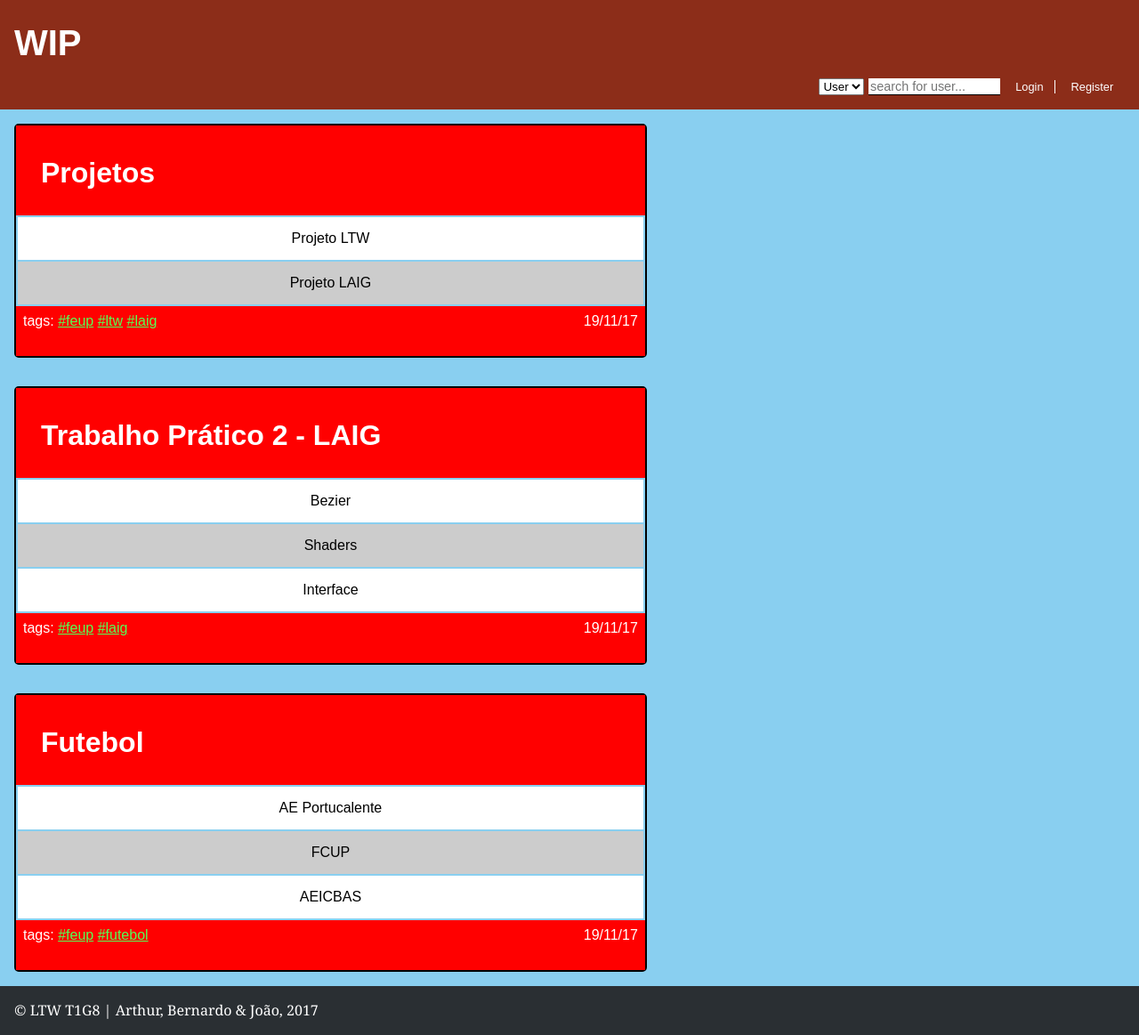
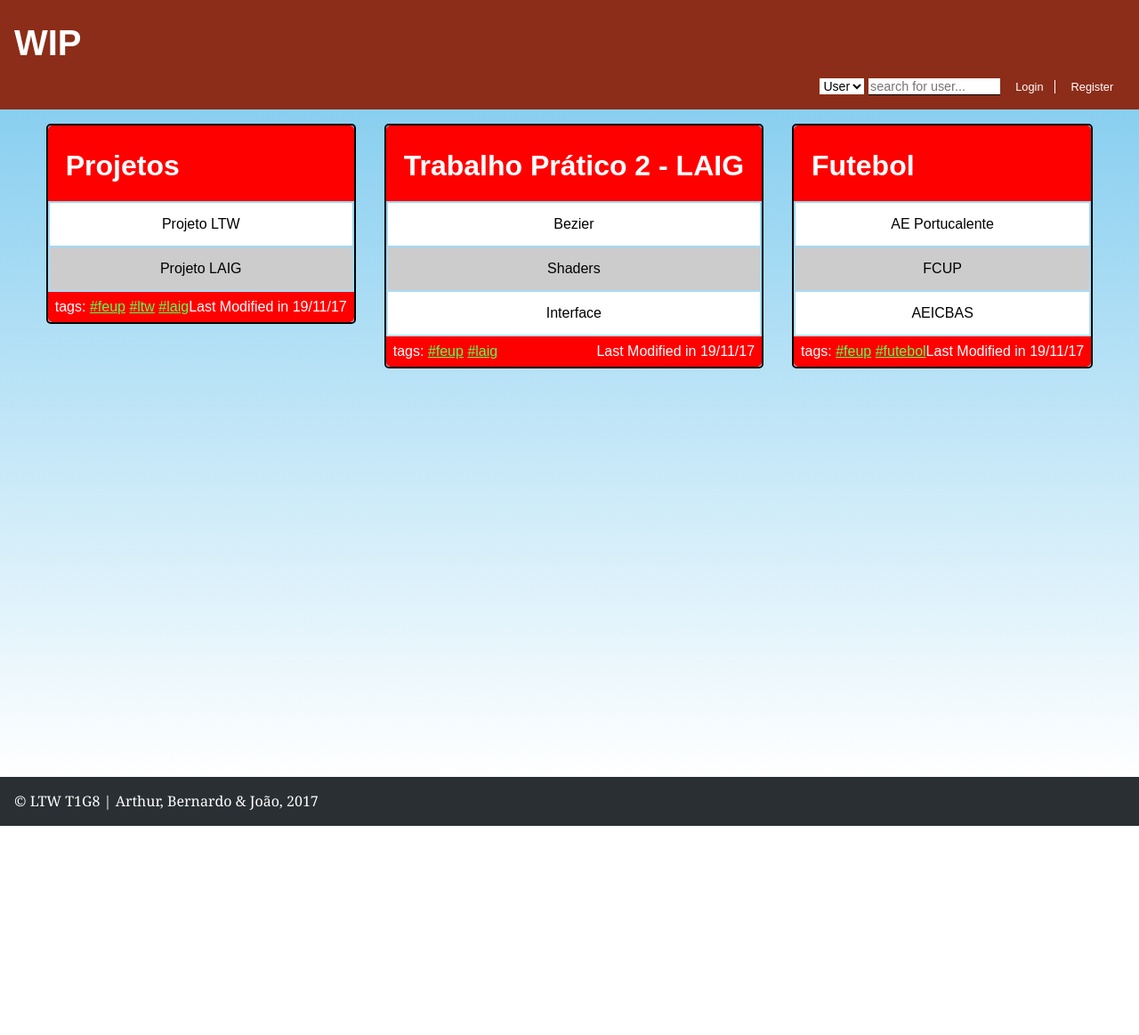
Before and after one commit to jotapsa/LTW-T1G8, a PHP site: page / in a window 1280 px wide. Shown: the whole page at 89% size. After the commit the page ends 928 px from the top, so only its background shows below. Run offline with PHP 8.4, Linux system fonts and the light colour scheme; data comes from the database, SQL or seed files in the repository; data that the repository does not hold is empty.

Commit message:
updated page layout

```diff
--- a/css/forms.css
+++ b/css/forms.css
@@ -47,6 +47,7 @@ form textarea {
 
 label {
   padding: 1em;
+  font-weight: 600;
 }
 
 label, input {
@@ -73,6 +74,8 @@ input[type=submit] {
   margin: 1em;
   padding: 1em;
   margin-left: auto;
+
+  font-weight: 800;
 }
 
 input:focus {
--- a/css/index_session.css
+++ b/css/index_session.css
@@ -1,16 +1,19 @@
+/*
 #main{
   display:grid;
-  grid-template-columns: [user] auto [user_lists] auto [nav] auto;
-  background-color: #89CFF0;
-}
-/*
-#to-do-lists{
-  display: flex;
-  flex-wrap: wrap;
+  grid-template-columns: [user] auto [user_lists] auto;
+  background-image: linear-gradient(to top, white, #89CFF0);
 }
 */
+
+#main {
+    display: flex;
+    flex-flow: row nowrap;
+}
+
 #user{
-    grid-area: user;
+    flex: 1 100%;
+
     background-color: #ffffff;
     text-align: center;
     display:block;
@@ -21,17 +24,16 @@
 }
 
 #user > #headshot{
-  /*padding-top: 1em;
-  padding-left: 2.5em;*/
   padding: 1.5em 2.5em;
 }
 
-#user > #name_user >h2{
+#user > #name_user > h2{
   padding-right: 2em;
 }
 
 #user_lists{
-    grid-area: user_lists;
+    flex: 1 100%;
+
     background-color: #edeff0;
     margin: 1em;
     border: 2px solid black;
@@ -39,20 +41,32 @@
 }
 
 #to-do-lists{
+    flex: 1 100%;
+
+    display: flex;
+    flex-flow: row wrap;
+    justify-content: center;
+    align-items: flex-start;
+
+    height: 750px;
+
+    background-image: linear-gradient(to top, white, #89CFF0);
+}
+
+#to-do-lists > article{
+    margin: 1em;
+    border: 2px solid black;
+    border-radius: 5px;
+
     display: grid;
     grid-template-rows: /*[image] auto*/ [title] auto [items] auto [footer] auto;
 }
 
-#to-do-lists > article{
-    /*background-color: #ff0000;*/
-    margin: 1em;
-    border: 2px solid black;
-    border-radius: 5px;
-}
-
 #to-do-lists header{
+    grid-area: title;
     background-color: #f00;
-    padding: 0.5em;
+    border-top-left-radius: 5px;
+    border-top-right-radius: 5px;
 }
 
 /*
@@ -68,7 +82,6 @@
     font-size: 40px;
     padding: 0.5em;
     margin: 0;
-    grid-area: title;
 }
 
 #to-do-lists > article > header > h1 > a{
@@ -86,6 +99,9 @@
 #items table{
     width: 100%;
     height: 100%;
+}
+
+#items{
     grid-area: items;
 }
 
@@ -111,15 +127,22 @@
 
 #to-do-lists footer{
     background-color: #f00;
-    height: 2.5em;
+    height: auto;
     padding: 0.5em;
     grid-area: footer;
+
+    border-bottom-left-radius: 5px;
+    border-bottom-right-radius: 5px;
 }
 
 .date{
     float: right;
     text-align: right;
     color: white;
+}
+
+.date:before{
+    content: "Last Modified in ";
 }
 
 .tags:first-child:before{
--- a/css/style.css
+++ b/css/style.css
@@ -1,14 +1,27 @@
 /* header */
+/*
+body{
+  margin: 0;
+  display: grid;
+  grid-template-rows: [header] auto [header_end content] auto [content_end footer] auto;
+}
+*/
 
 body{
+    display: flex;
+    flex-flow: column nowrap;
+
     margin: 0;
 }
 
 body > header {
-  background-color: #8c2d19;
-  color: white;
+    display: flex;
+    flex-flow: row wrap;
 
-  padding: 1em;
+    background-color: #8c2d19;
+    color: white;
+
+    padding: 1em;
 }
 
 body > header h1, body > header h2{
@@ -35,7 +48,15 @@ body > header #signup a:hover {
 }
 
 body > header #signup {
-  text-align: right;
+    flex: 1 100%;
+    text-align: right;
+}
+
+#searchType{
+    color: black;
+    background-color: white;
+    border: none;
+    font-size: 14px;
 }
 
 /* my profile */
@@ -149,6 +170,10 @@ body > header #signup {
 /* footer */
 
 body > footer {
+    display: flex;
+    flex-flow: row nowrap;
+    flex: 1 100%;
+
   background-color: #2a2f33;
   color: white;
 
```
